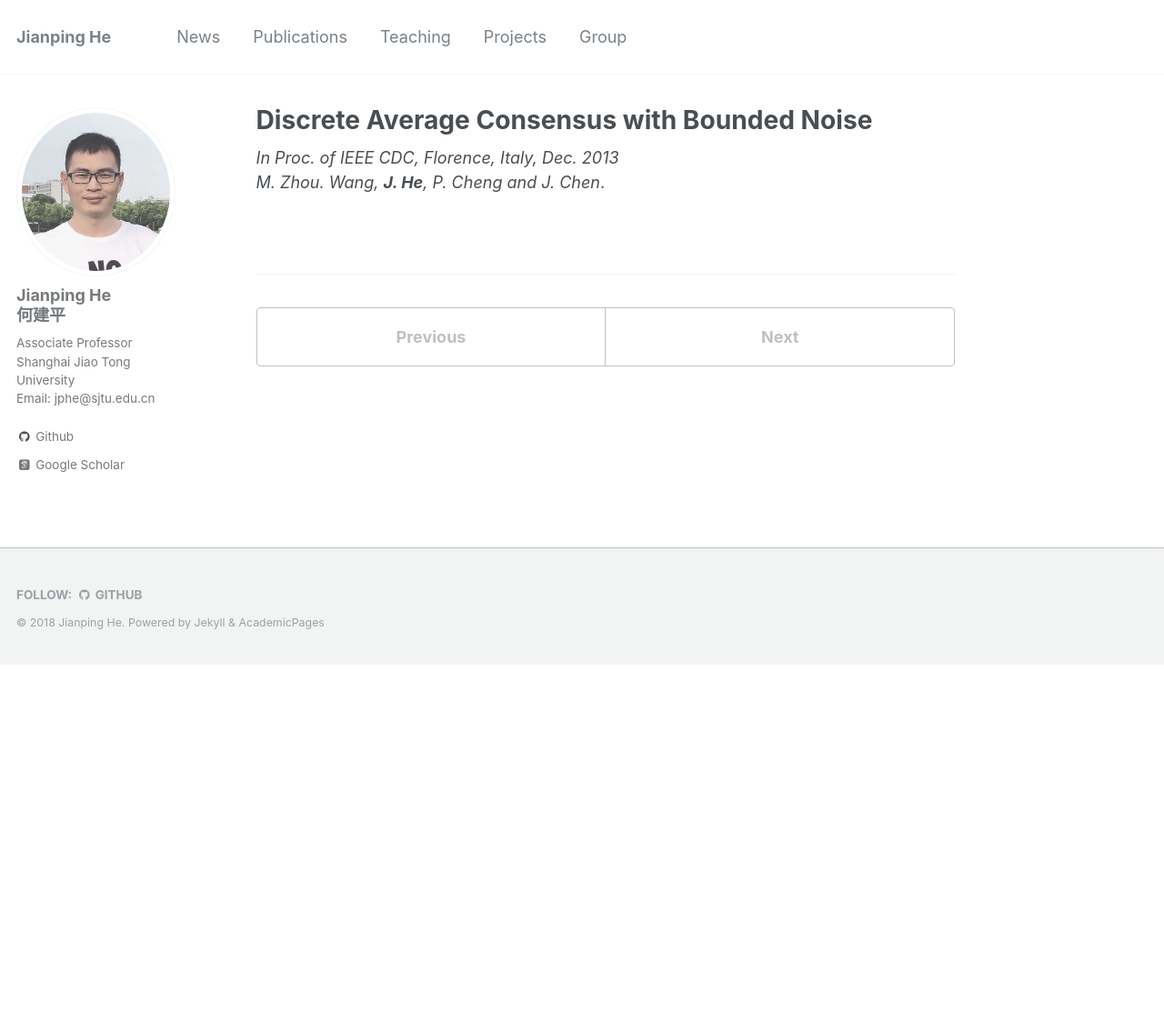
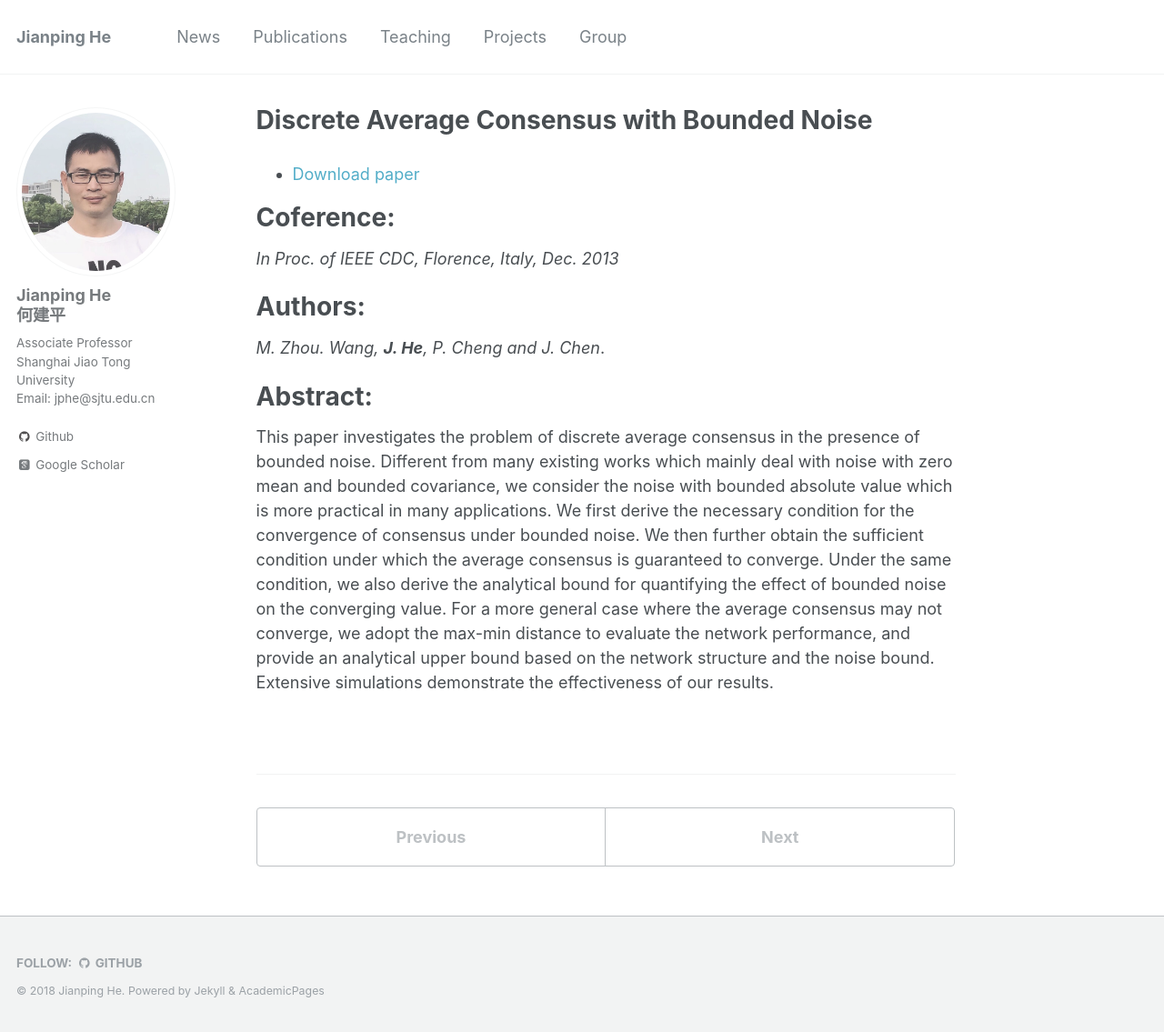
Before and after one commit to jiangshuozz/Jianping-He.github.io, a Jekyll site: the page built from _publications/2013-10-10-Discrete-Average-Consensus-with-Bounded-Noise.md, in a window 1280 px wide and 1135 px high. Shown: the whole window at 91% size. Built offline with Jekyll 4.4.1, drawn with Linux system fonts in a browser that asks for light colours; some web fonts are replaced.

Commit message:
Update 2013-10-10-Discrete-Average-Consensus-with-Bounded-Noise.md

```diff
--- a/_publications/2013-10-10-Discrete-Average-Consensus-with-Bounded-Noise.md
+++ b/_publications/2013-10-10-Discrete-Average-Consensus-with-Bounded-Noise.md
@@ -8,5 +8,16 @@ venue: '--'
 #paperurl: ''
 #citation: ''
 ---
+ - [Download paper](https://ieeexplore.ieee.org/abstract/document/6760718/)
+
+Coference:
+===
 *In Proc. of IEEE CDC, Florence, Italy, Dec. 2013*
+
+Authors:
+===
 *M. Zhou. Wang, **J. He**, P. Cheng and J. Chen*.
+
+Abstract:
+===
+This paper investigates the problem of discrete average consensus in the presence of bounded noise. Different from many existing works which mainly deal with noise with zero mean and bounded covariance, we consider the noise with bounded absolute value which is more practical in many applications. We first derive the necessary condition for the convergence of consensus under bounded noise. We then further obtain the sufficient condition under which the average consensus is guaranteed to converge. Under the same condition, we also derive the analytical bound for quantifying the effect of bounded noise on the converging value. For a more general case where the average consensus may not converge, we adopt the max-min distance to evaluate the network performance, and provide an analytical upper bound based on the network structure and the noise bound. Extensive simulations demonstrate the effectiveness of our results.
```
